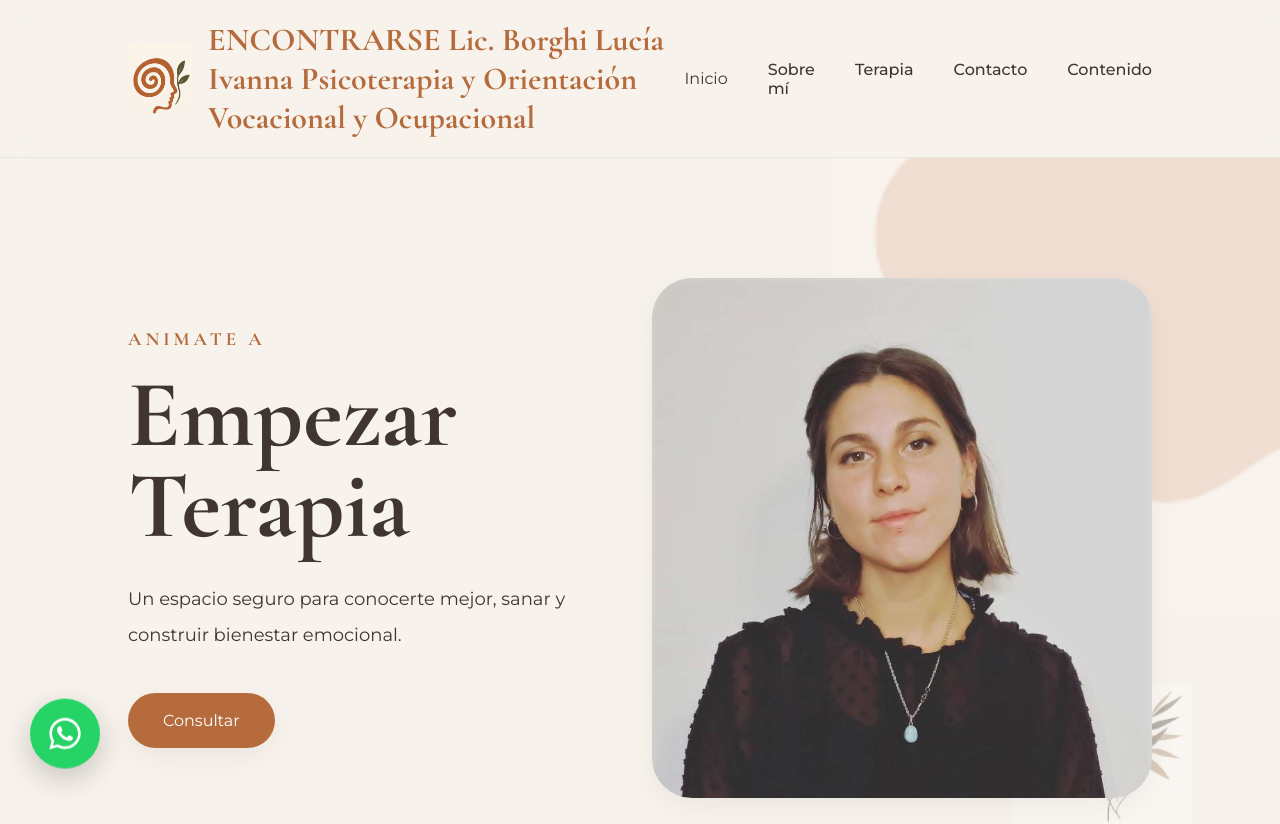
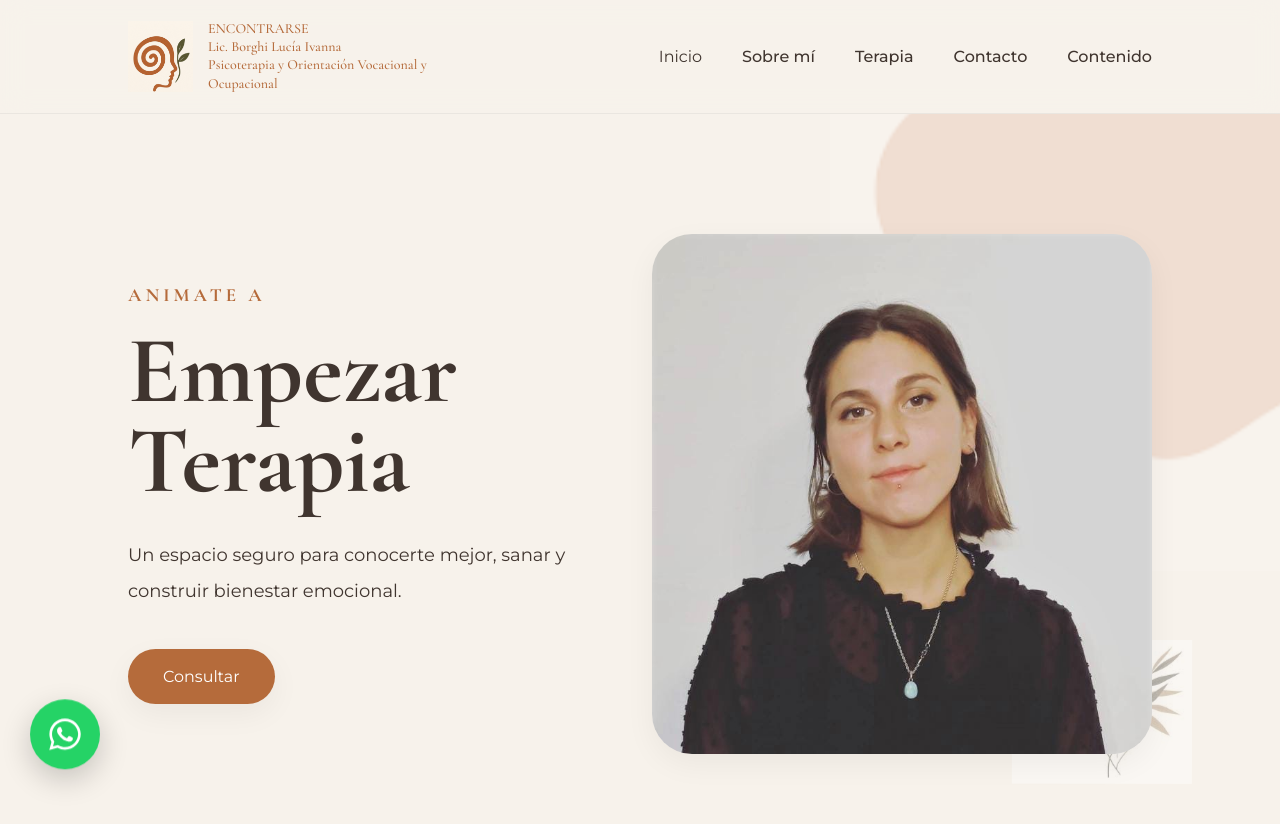
Before and after one commit to brunoignacioborghi/lucia-borghi-psicologia-web, a React (Vite) app: page / in a window 1280 px wide. Shown: the top 824 px of the page. Built offline with nearby package versions, Linux system fonts and the light colour scheme.

Commit message:
backend onlineeeeeeee

```diff
--- a/src/components/Navbar.jsx
+++ b/src/components/Navbar.jsx
@@ -52,10 +52,14 @@ function Navbar() {
 
           <h2>
             ENCONTRARSE
+            <br />
+
             Lic. Borghi Lucía Ivanna
-            Psicoterapia y Orientación Vocacional y Ocupacional
+            <br />
 
-          </h2>
+            Psicoterapia y Orientación
+            Vocacional y Ocupacional
+            </h2>
 
         </div>
 
--- a/src/styles/navbar.css
+++ b/src/styles/navbar.css
@@ -30,7 +30,14 @@
 
 .logo_container h2 {
   color: var(--primary);
-  font-size: 32px;
+
+  font-size: 14px;
+
+  line-height: 1.3;
+
+  max-width: 260px;
+
+  font-weight: 500;
 }
 
 .nav_links {
```
